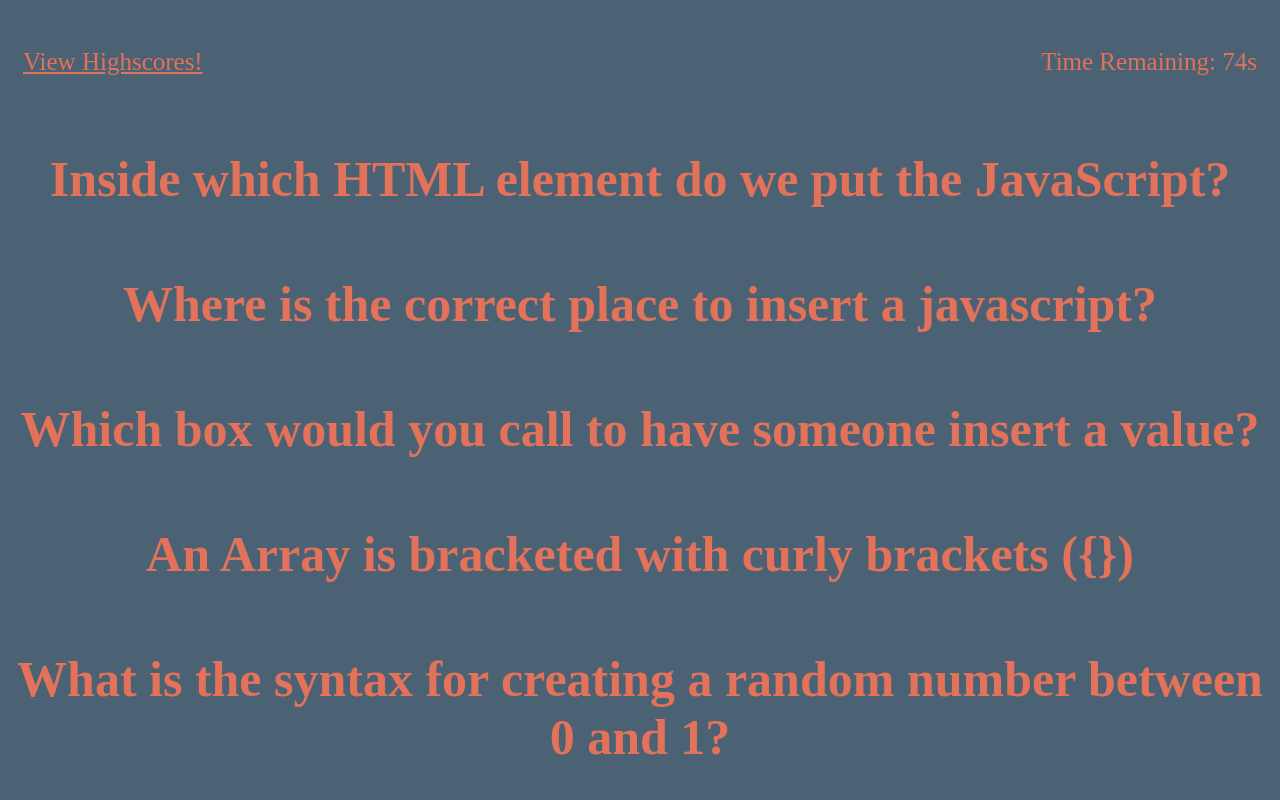
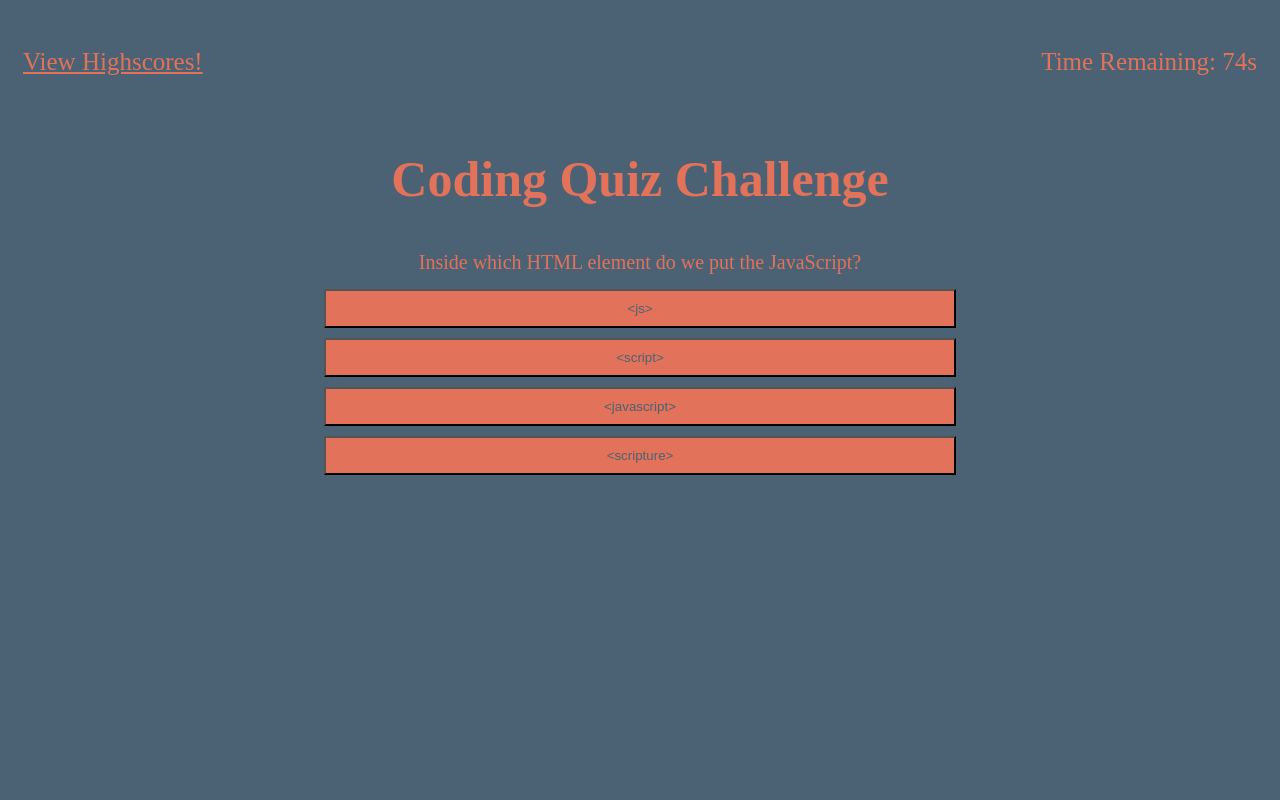
Before and after one commit to Mark-Miller78/Javascript-Quiz, a plain HTML site: page index.html in a window 1280 px wide. Both pictures are taken after a click on the button "Click Me to Start Quiz!". Shown: the top 800 px of the page. Drawn offline with Linux system fonts and the light colour scheme.

Commit message:
first question pops on start

```diff
--- a/Assets/script.js
+++ b/Assets/script.js
@@ -98,8 +98,14 @@ let questions = [
 
 var startBtnEl = document.querySelector('#start-btn');
 var timerEl = document.querySelector('.timer');
-var landingEl = document.querySelector('.landingText')
+// var landingEl = document.querySelector('.landingText')
 var quiz = document.getElementById('quiz');
+var questionBlock= document.getElementById('questionBlock');
+var startText = document.getElementById('startText');
+var buttons = document.getElementById('btnBlock')
+var choicesEl = document.getElementsByClassName('.answerChoices');
+var currentQuestion = 0
+
 
 function countdown() {
     var timeLeft = 75;
@@ -113,18 +119,27 @@ function countdown() {
             clearInterval(timeInterval);
         }
     },1000);
+};
+function formQuestion(){
+    // var questionEl= document.createElement('p')
+    startText.textContent = questions[currentQuestion].question;
+    // questionBlock.appendChild(questionEl);
+
+    for( var i=0; i<questions[currentQuestion].options.length; i++){
+        var btnOptions = document.createElement('button')
+        btnOptions.textContent = questions[currentQuestion].options[i];
+        btnOptions.className="answerChoices";
+
+        btnBlock.appendChild(btnOptions);
+    }
+
+    currentQuestion++;
+
 }
-function askQuestions(){
-    for(var i = 0; i < questions.length; i++){
-        var questionEl = document.createElement('h1');
-        questionEl.textContent =questions[i].question;
 
-        quiz.appendChild(questionEl);
-    }
-};
 
 startBtnEl.addEventListener("click", function(){
-    landingEl.setAttribute("style", "display:none");
+    startBtnEl.setAttribute("style", "display: none");
     countdown();
-    askQuestions();
+    formQuestion();
 });
--- a/Assets/style.css
+++ b/Assets/style.css
@@ -39,6 +39,10 @@ main p{
     margin: 10px auto;
     font-size: 20px
 }
+#btnBlock{
+    display: flex;
+    flex-direction: column;
+}
 button{
     background-color: var(--txt-color);
     color: var(--background-color);
@@ -46,3 +50,10 @@ button{
     margin: 15px auto;
     padding: 10px;
 }
+.answerChoices{
+    background-color: var(--txt-color);
+    color: var(--background-color);
+    width: 50%;
+    margin: 5px auto;
+    padding: 10px;
+}
--- a/index.html
+++ b/index.html
@@ -15,8 +15,12 @@
     <main id ="quiz">
         <div class="landingText">
             <h1>Coding Quiz Challenge</h1>
-            <p>You will have 75 seconds to try and answer 10 questions. Incorrect answers will deduct from both your overall score as well as the time you have remaining. So....are you ready? Please click the button below in order to start the quiz.</p>
-            <button id="start-btn">Click Me to Start Quiz!</button>
+            <div id="questionBlock">
+                <p id="startText">You will have 75 seconds to try and answer 10 questions. Incorrect answers will deduct from both your overall score as well as the time you have remaining. So....are you ready? Please click the button below in order to start the quiz.</p>
+                <div id="btnBlock">
+                    <button class="btn" id="start-btn">Click Me to Start Quiz!</button>
+                </div>
+            </div>
         </div>
     </main>
     <script src="./Assets/script.js"></script>
```
